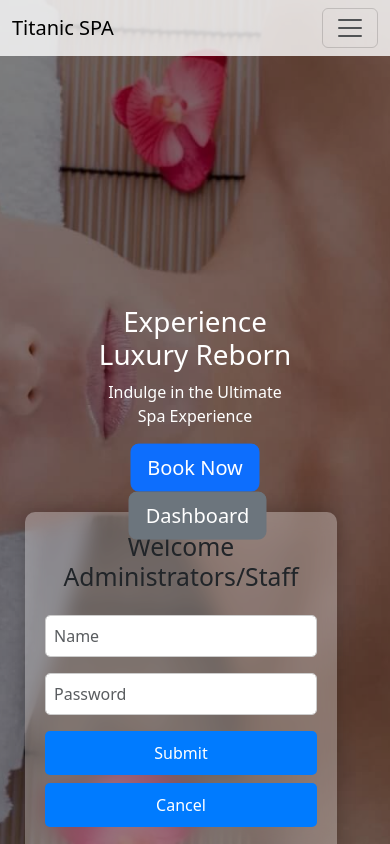
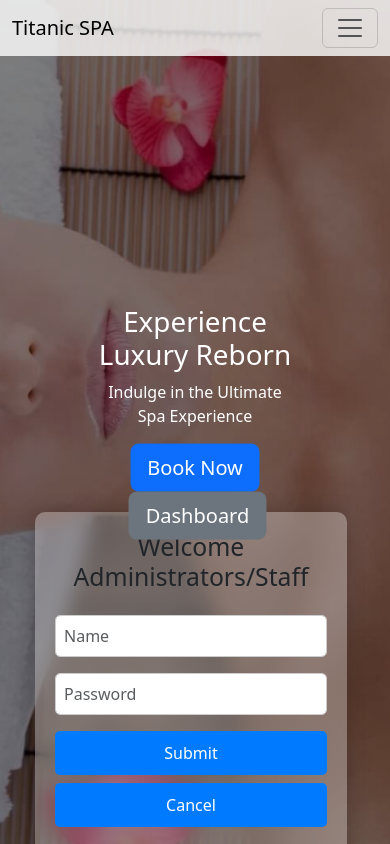
Before and after one commit to brianitira1/TITANIC-SPA-PROJECT, a React (Vite) app in the folder frontend/: page / in a window 390 px wide. Both pictures are taken after a click on the button "Dashboard". Shown: the top 844 px of the page. Built offline with nearby package versions, Linux system fonts and the light colour scheme; no server answers.

Commit message:
making the admin dashboard responsive on mobile

```diff
--- a/frontend/src/styles/CustomForm.css
+++ b/frontend/src/styles/CustomForm.css
@@ -50,7 +50,7 @@
     left: 50%;
     transform: translate(-50%, -50%);
     width: 80%;
-    margin-left: -170px;
+    margin-left: -160px;
 
   }
 }
```
